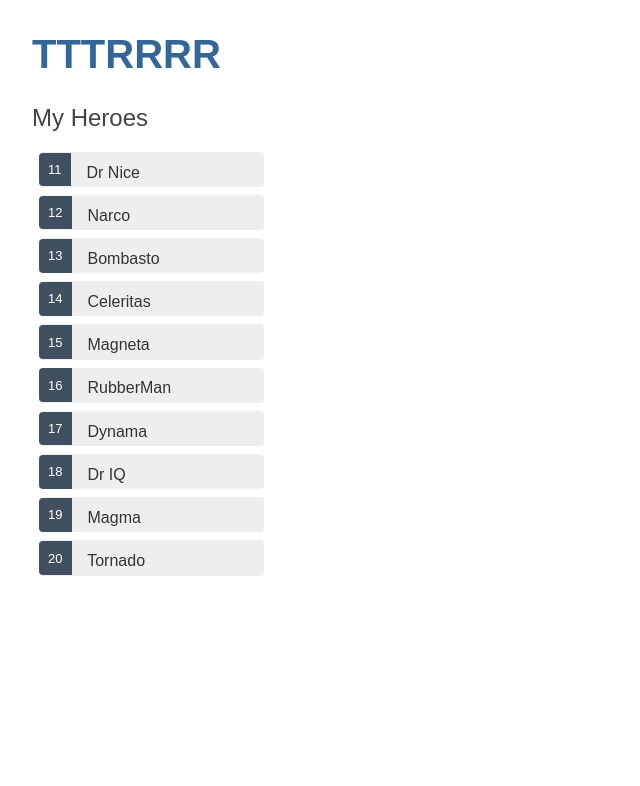
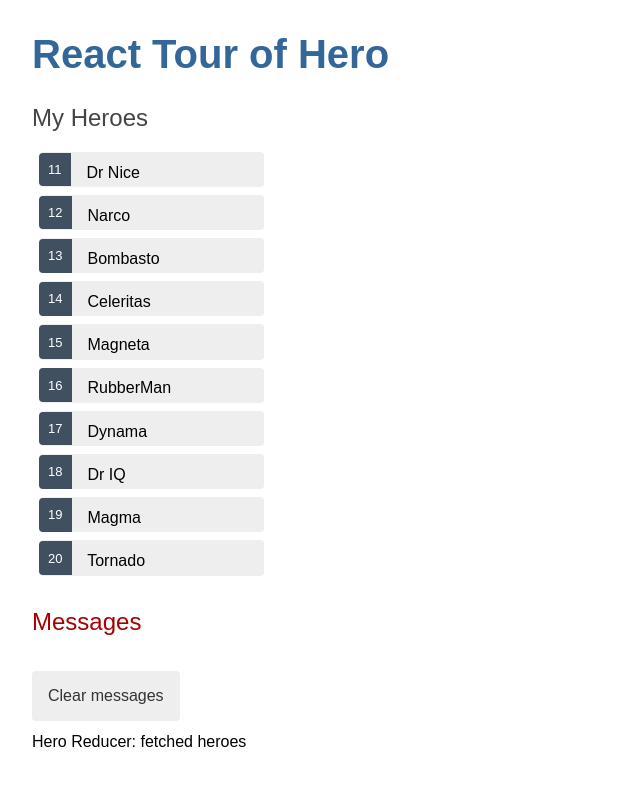
Before and after one commit to zhuning331/react-tour-of-heroes, a React (Create React App) app: page / in a window 1280 px wide. Shown: the top 786 px of the page, without its empty margins (0-640 px from the left). Built offline with nearby package versions, Linux system fonts and the light colour scheme.

Commit message:
完成用redux重構message service

```diff
--- a/src/App.tsx
+++ b/src/App.tsx
@@ -2,18 +2,20 @@ import { Fragment } from 'react';
 import { useSelector, useDispatch } from 'react-redux';
 import Title from './styles/Title';
 import Heroes from './components/heroes/Heroes';
+import Messages from './components/messages/Messages';
 import { storeTypes } from './store/configureStore';
 import { setTitle } from './actions/titleAction';
 
 function App() {
   const title = useSelector((state: storeTypes) => state.titleReducer.title);
   const dispatch = useDispatch();
-  setTimeout(() => dispatch(setTitle('TTTRRRR')), 1000);
+  setTimeout(() => dispatch(setTitle('React Tour of Hero')), 1000);
 
   return (
     <Fragment>
       <Title>{title}</Title>
       <Heroes />
+      <Messages />
     </Fragment>
   );
 }
--- /dev/null
+++ b/src/actions/messageAction.ts
@@ -0,0 +1,20 @@
+export const ADD_MESSAGE = 'ADD_MESSAGE';
+export const CLEAR_MESSAGE = 'CLEAR_MESSAGE';
+
+export interface ISetMessageAction {
+    type: string;
+    payload?: {
+        newMessage: string;
+    }
+}
+
+export const addMessage = (newMessage: string): ISetMessageAction => ({
+    type: ADD_MESSAGE,
+    payload: {
+        newMessage
+    }
+});
+
+export const clearMessage = (): ISetMessageAction => ({
+    type: CLEAR_MESSAGE
+});
--- a/src/components/heroes/Heroes.tsx
+++ b/src/components/heroes/Heroes.tsx
@@ -1,21 +1,33 @@
-import { Fragment, ChangeEvent } from 'react';
+import { Fragment, ChangeEvent, useEffect } from 'react';
 import { useSelector, useDispatch } from 'react-redux';
 import SubTitle from '../../styles/SubTitle';
 import { HeroList, HeroItem, HeroBadge } from '../../styles/Hero';
 import HeroDetail from '../hero-detail/HeroDetail';
 import { storeTypes } from '../../store/configureStore';
 import { setHero, setHeroes } from '../../actions/heroAction';
+import { addMessage } from '../../actions/messageAction';
+import Hero from '../../types/hero';
 
 const Heroes = () => {
+    const dispatch = useDispatch();
     const selectedHero = useSelector((state: storeTypes) => state.heroReducer.hero);
     const heroes = useSelector((state: storeTypes) => state.heroReducer.heroes);
-    const dispatch = useDispatch();
+
+    useEffect(() => {
+        dispatch(addMessage('Hero Reducer: fetched heroes'));
+    }, [dispatch]);
+
+    const handleHeroClick = (hero: Hero) => {
+        dispatch(setHero(hero));
+        dispatch(addMessage(`Heroes Component: Selected hero id=${hero.id}`));
+    };
+
     return (
         <Fragment>
             <SubTitle>My Heroes</SubTitle>
             <HeroList>
                 {heroes.map(hero =>
-                    <HeroItem key={hero.id} onClick={() => dispatch(setHero(hero))} selected={selectedHero && (hero.id === selectedHero.id)}>
+                    <HeroItem key={hero.id} onClick={() => handleHeroClick(hero)} selected={selectedHero && (hero.id === selectedHero.id)}>
                         <HeroBadge>{hero.id}</HeroBadge> {hero.name}
                     </HeroItem>)}
             </HeroList>
--- /dev/null
+++ b/src/components/messages/Messages.tsx
@@ -0,0 +1,24 @@
+import { Fragment } from 'react';
+import { useSelector, useDispatch } from 'react-redux';
+import SubTitle from '../../styles/SubTitle';
+import ClearButton from '../../styles/ClearButton';
+import { storeTypes } from '../../store/configureStore';
+import { clearMessage } from '../../actions/messageAction';
+
+const Messages = () => {
+    const messages = useSelector((state: storeTypes) => state.messageReducer.messages);
+    const dispatch = useDispatch();
+
+    return (
+        <Fragment>
+            {messages &&
+            <Fragment>
+                <SubTitle color="#A80000">Messages</SubTitle>
+                <ClearButton onClick={() => dispatch(clearMessage())}>Clear messages</ClearButton>
+                {messages.map((message, index) => <div key={index}>{message}</div>)}
+            </Fragment>}
+        </Fragment>
+    )
+}
+
+export default Messages;
--- /dev/null
+++ b/src/reducers/messageReducer.ts
@@ -0,0 +1,26 @@
+import { ISetMessageAction, ADD_MESSAGE, CLEAR_MESSAGE } from '../actions/messageAction';
+
+export interface IMessageState {
+    messages: string[];
+}
+
+const initialState: IMessageState = {
+    messages: []
+}
+
+const messageReducer = (state = initialState, action: ISetMessageAction): IMessageState => {
+    switch (action.type) {
+        case ADD_MESSAGE:
+            return {
+                messages: [...state.messages, action.payload!.newMessage]
+            }
+        case CLEAR_MESSAGE:
+            return {
+                messages: []
+            }
+        default:
+            return state;
+    }
+}
+
+export default messageReducer;
--- a/src/store/configureStore.ts
+++ b/src/store/configureStore.ts
@@ -1,10 +1,12 @@
 import { createStore, combineReducers } from 'redux';
 import titleReducer from '../reducers/titleReducer';
 import heroReducer from '../reducers/heroReducer';
+import messageReducer from '../reducers/messageReducer';
 
 const rootReducer = combineReducers({
     titleReducer,
-    heroReducer
+    heroReducer,
+    messageReducer
 });
 
 const configureStore = createStore(rootReducer);
--- /dev/null
+++ b/src/styles/ClearButton.ts
@@ -0,0 +1,20 @@
+import styled from 'styled-components';
+
+const ClearButton = styled.button`
+    color: #333;
+    background-color: #eee;
+    margin-right: 1rem;
+    margin-top: 1rem;
+    margin-bottom: 12px;
+    padding: 1rem;
+    border: none;
+    border-radius: 4px;
+    cursor: pointer;
+    font-size: 1rem;
+    &:hover {
+        color: white;
+        background-color: #42545C;
+    }
+`
+
+export default ClearButton;
--- a/src/styles/GlobalStyles.ts
+++ b/src/styles/GlobalStyles.ts
@@ -3,10 +3,6 @@ import { createGlobalStyle } from 'styled-components';
 const GlobalStyle = createGlobalStyle`
     body {
         margin: 2em;
-    }
-    body, input[type="text"], button {
-        color: #333;
-        font-family: Cambria, Georgia, serif;
     }
     * {
         font-family: Arial, Helvetica, sans-serif;
--- a/src/styles/SubTitle.ts
+++ b/src/styles/SubTitle.ts
@@ -1,7 +1,7 @@
 import styled from 'styled-components';
 
 const SubTitle = styled.h2`
-    color: #444;
+    color: ${props => props.color || '#444'};
     font-family: Arial, Helvetica, sans-serif;
     font-weight: lighter;
 `
```
